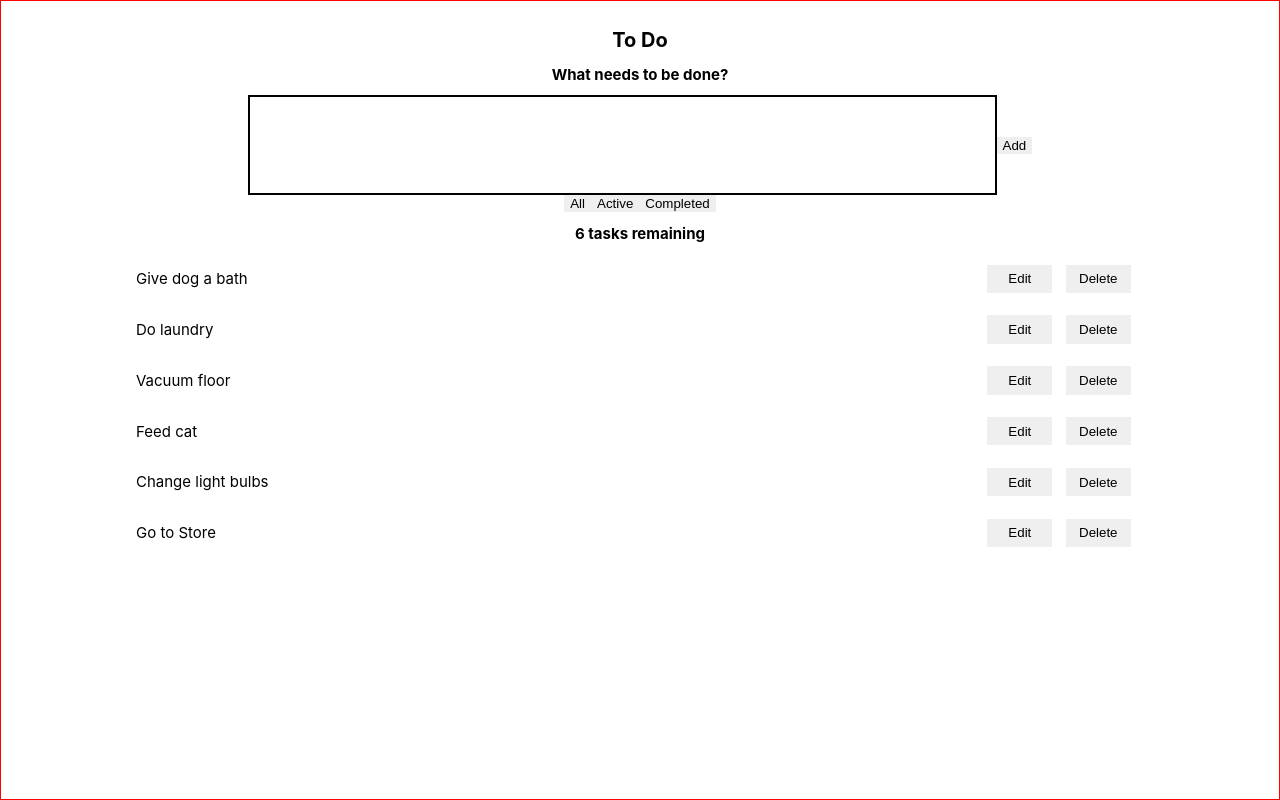
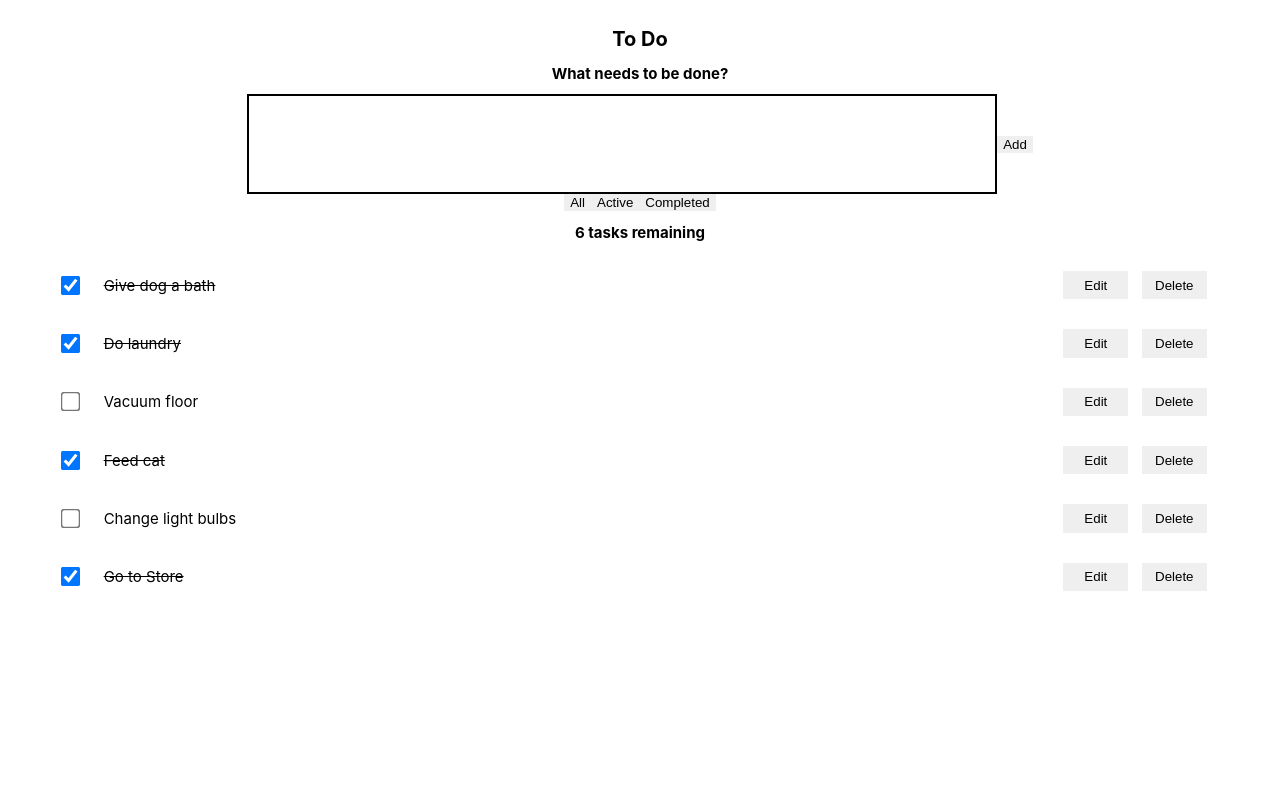
Before and after one commit to williamyap90/react-class-to-do, a React (Create React App) app: page / in a window 1280 px wide. Built offline with nearby package versions, Linux system fonts and the light colour scheme.

Commit message:
add strikethrough for completed tasks

```diff
--- a/src/App.css
+++ b/src/App.css
@@ -9,7 +9,6 @@ html {
 
 body {
   margin: 0;
-  border: 1px solid red;
   height: 100vh;
   padding: 1.5em;
   text-align: center;
@@ -21,18 +20,29 @@ button {
   width: auto;
 }
 
-input {
+input[type='text'] {
   border: 2px solid black;
   width: 60%;
   height: 100px;
+}
+
+input[type='checkbox'] {
+  transform: scale(1.5);
+  margin-right: 2em;
 }
 
 .todo-item {
   display: Flex;
   align-items: center;
   justify-content: space-between;
-  margin: 1.5em 8em;
   font-size: 1.5em;
+  margin: 2em 3em;
+}
+
+.todo-todo-container {
+  display: Flex;
+  align-items: center;
+  justify-content: flex-start;
 }
 
 .todo-btn-container > button {
@@ -41,3 +51,7 @@ input {
   margin-right: 1em;
   padding: 0.5em 1em;
 }
+
+.strikethrough {
+  text-decoration: line-through;
+}
--- a/src/App.js
+++ b/src/App.js
@@ -33,12 +33,27 @@ class App extends Component {
     this.setState({ toDo: updatedToDos });
   };
 
+  handleChecked = (taskId, isChecked) => {
+    const updateToDos = this.state.toDo.map((item) => {
+      if (item.id === taskId) {
+        return { ...item, complete: isChecked };
+      }
+      return (item = { ...item });
+    });
+
+    this.setState({ toDo: updateToDos });
+  };
+
+  filterTasks = () => {
+    console.log('filters triggered');
+  };
+
   render() {
     return (
       <div>
         <Header />
         <ManageTasks toDo={this.state.toDo} updateList={this.updateList} />
-        <ToDoList toDo={this.state.toDo} removeTask={this.removeTask} />
+        <ToDoList toDo={this.state.toDo} removeTask={this.removeTask} handleChecked={this.handleChecked} />
       </div>
     );
   }
--- a/src/components/ToDo.jsx
+++ b/src/components/ToDo.jsx
@@ -2,11 +2,22 @@ import React, { Component } from 'react';
 
 class ToDo extends Component {
   render() {
-    const { toDo, removeTask } = this.props;
+    const { toDo, removeTask, handleChecked } = this.props;
 
     return (
       <div className="todo-item">
-        <div>{toDo.task}</div>
+        <div className="todo-todo-container">
+          <input
+            className="todo-checkbox"
+            type="checkbox"
+            checked={toDo.complete}
+            onChange={(e) => {
+              handleChecked(toDo.id, e.target.checked);
+            }}
+          />
+          <span className={toDo.complete ? 'strikethrough' : ''}>{toDo.task}</span>
+        </div>
+
         <div className="todo-btn-container">
           <button onClick={() => console.log('edit clicked')}>Edit</button>
           <button onClick={() => removeTask(toDo.id)}>Delete</button>
--- a/src/components/ToDoList.jsx
+++ b/src/components/ToDoList.jsx
@@ -3,13 +3,13 @@ import ToDo from './ToDo';
 
 class ToDoList extends Component {
   render() {
-    const { toDo, removeTask } = this.props;
+    const { toDo, removeTask, handleChecked } = this.props;
 
     return (
       <div>
         <h2>{toDo.length} tasks remaining</h2>
         {toDo.map((item) => {
-          return <ToDo key={item.id} toDo={item} removeTask={removeTask} />;
+          return <ToDo key={item.id} toDo={item} removeTask={removeTask} handleChecked={handleChecked} />;
         })}
       </div>
     );
```
